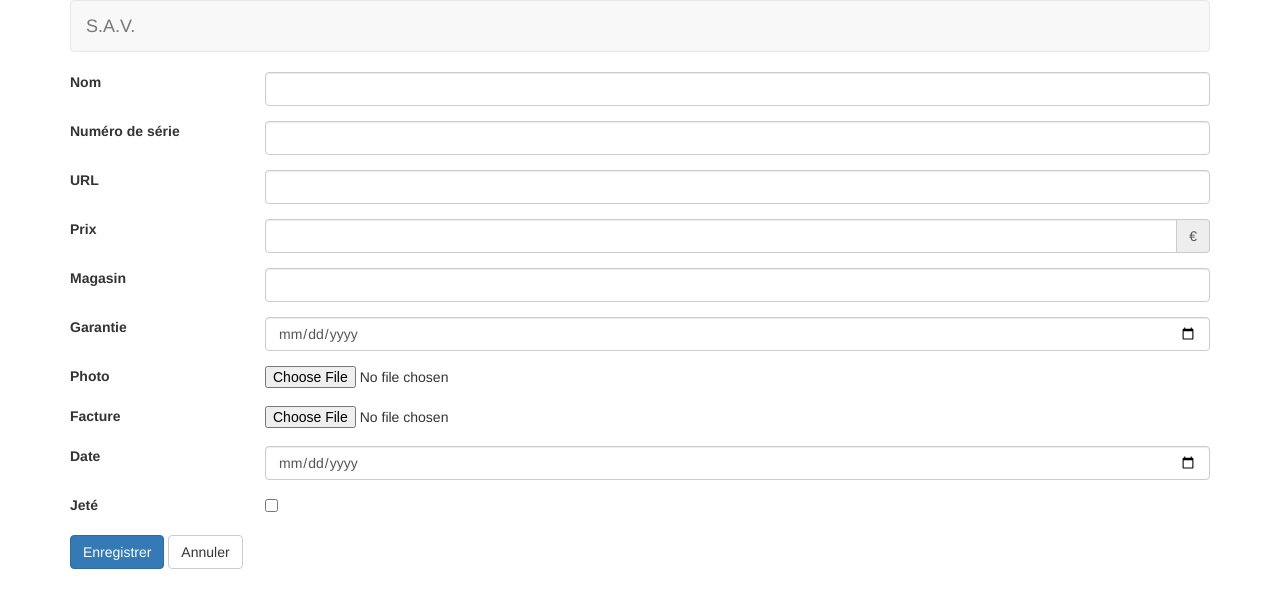
After one commit to sanpii/sav, a PHP site: template src/views/expense/edit.html.twig in a window 1280 px wide. The commit adds this page. Shown: the top 608 px of the page. Run offline with PHP 8.4, Linux system fonts and the light colour scheme; the template is opened without the code that fills it, so the values that code supplies are empty; some libraries are stand-ins or nearby versions.

Commit message:
Create and edit expense

```diff
--- /dev/null
+++ b/src/views/expense/edit.html.twig
@@ -0,0 +1,145 @@
+{% extends "layout.html.twig" %}
+
+{% block content %}
+
+    {% if expense.id > 0 %}
+        <form method="post" action="/expenses/{{ expense.id }}/edit" class="form-horizontal" role="form" enctype="multipart/form-data">
+            <input type="hidden" name="expense[id]" value="{{ expense.id }}" />
+    {% else %}
+        <form method="post" action="/expenses/add" class="form-horizontal" role="form" enctype="multipart/form-data">
+    {% endif %}
+
+        <div class="form-group">
+            <label for="expense[name]" class="col-lg-2">Nom</label>
+            <div class="col-lg-10">
+                <input
+                    type="text"
+                    value="{{ expense.name }}"
+                    name="expense[name]"
+                    required="required"
+                    class="form-control"
+                />
+            </div>
+        </div>
+
+        <div class="form-group">
+            <label for="expense[serial]" class="col-lg-2">Numéro de série</label>
+            <div class="col-lg-10">
+                <input
+                    type="text"
+                    value="{{ expense.serial }}"
+                    name="expense[serial]"
+                    class="form-control"
+                />
+            </div>
+        </div>
+
+        <div class="form-group">
+            <label for="expense[url]" class="col-lg-2">URL</label>
+            <div class="col-lg-10">
+                <input
+                    type="text"
+                    value="{{ expense.url }}"
+                    name="expense[url]"
+                    class="form-control"
+                />
+            </div>
+        </div>
+
+        <div class="form-group">
+            <label for="expense[price]" class="col-lg-2">Prix</label>
+            <div class="col-lg-10">
+                <div class="input-group">
+                    <input
+                        type="text"
+                        name="expense[price]"
+                        value="{{ expense.price }}"
+                        class="form-control"
+                        required="required"
+                        pattern="[0-9]+(\.[0-9][0-9]?)?"
+                        autocomplete="off"
+                    />
+                    <span class="input-group-addon">€</span>
+                </div>
+            </div>
+        </div>
+
+        <div class="form-group">
+            <label for="expense[shop]" class="col-lg-2">Magasin</label>
+            <div class="col-lg-10">
+                <input
+                    type="text"
+                    name="expense[shop]"
+                    value="{{ expense.shop }}"
+                    class="form-control"
+                    required="required"
+                />
+            </div>
+        </div>
+
+        <div class="form-group">
+            <label for="expense[warranty]" class="col-lg-2">Garantie</label>
+            <div class="col-lg-10">
+                <input
+                    type="date"
+                    value="{{ expense.warranty ? expense.warranty.format('%d days, %m months, %y years') : '' }}"
+                    name="expense[warranty]"
+                    required="required"
+                    class="form-control"
+                />
+            </div>
+        </div>
+
+        <div class="form-group">
+            <label for="photo" class="col-lg-2">Photo</label>
+            <div class="col-lg-10">
+                <input type="file" name="photo" accept="image/*"
+                    {% if expense.id < 0 %}
+                        required="required"
+                    {% endif %}
+                />
+            </div>
+        </div>
+
+        <div class="form-group">
+            <label for="invoice" class="col-lg-2">Facture</label>
+            <div class="col-lg-10">
+                <input type="file" name="invoice" accept="image/*,.pdf"
+                    {% if expense.id < 0 %}
+                        required="required"
+                    {% endif %}
+                />
+            </div>
+        </div>
+
+        <div class="form-group">
+            <label for="expense[created]" class="col-lg-2">Date</label>
+            <div class="col-lg-10">
+                <input
+                    type="date"
+                    value="{{ expense.created|date('d-m-Y') }}"
+                    name="expense[created]"
+                    required="required"
+                    class="form-control"
+                />
+            </div>
+        </div>
+
+        <div class="form-group">
+            <label for="expense[trashed]" class="col-lg-2">Jeté</label>
+            <div class="col-lg-10">
+                <input type="hidden" value="off" name="expense[trashed]" />
+                <input type="checkbox" name="expense[trashed]"
+                    {% if expense.trashed %}
+                        checked="checked"
+                    {% endif %}
+                />
+            </div>
+        </div>
+
+        <div class="form-actions">
+            <button type="submit" class="btn btn-primary">Enregistrer</button>
+            <a href="/" class="btn btn-default">Annuler</a>
+        </div>
+    </form>
+{% endblock %}
```
Also changed, not shown: src/application.php (+74 -0 lines), 1 other file.
